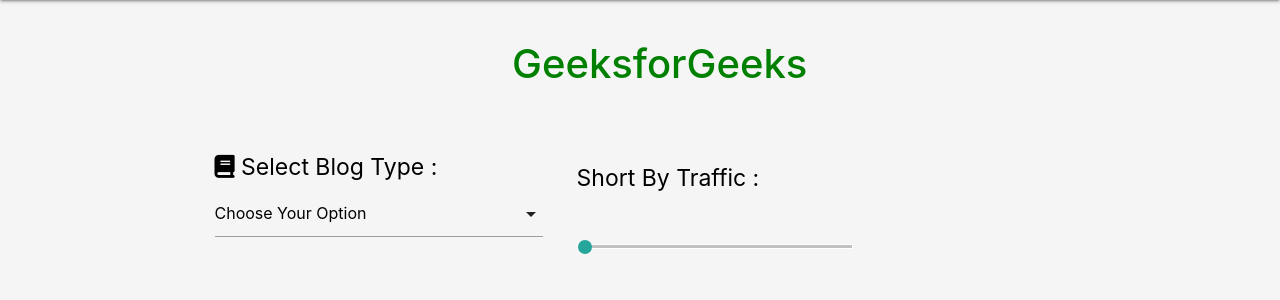
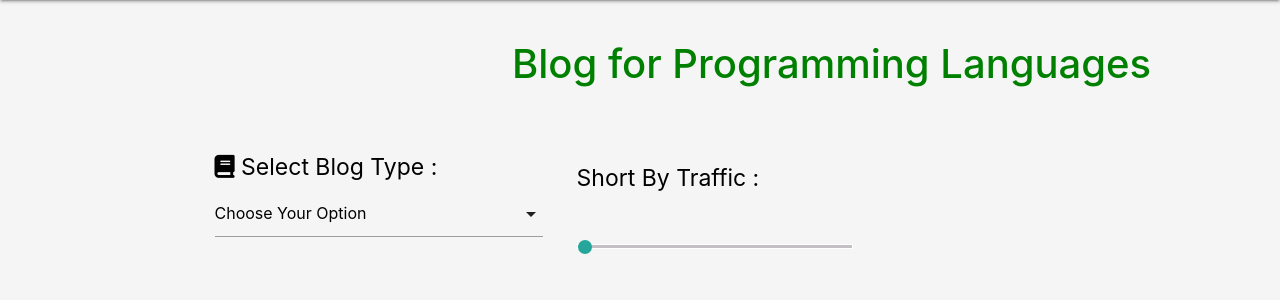
Before and after one commit to Victor-Amonde/TechBlog, a Django app: page / in a window 1280 px wide. Shown: the part 64-364 px from the top of the page. Run offline with Django 4.2, Linux system fonts and the light colour scheme; a user stored in the database is signed in; data comes from the database, SQL or seed files in the repository; both versions use the stored data as it was after the commit; data that the repository does not hold is empty.

Commit message:
made adjustments

```diff
--- a/book/templates/home.html
+++ b/book/templates/home.html
@@ -89,7 +89,7 @@
             <a href="" id="web"> <i class="fas fa-globe"></i> Website</a>
              </div>
     </nav>
-    <h1 class="gfg"> GeeksforGeeks</h1>
+    <h1 class="gfg"> Blog for Programming Languages</h1>
     <br>
     <br>
     <div class="container">
```
Also changed, not shown: db.sqlite3.
